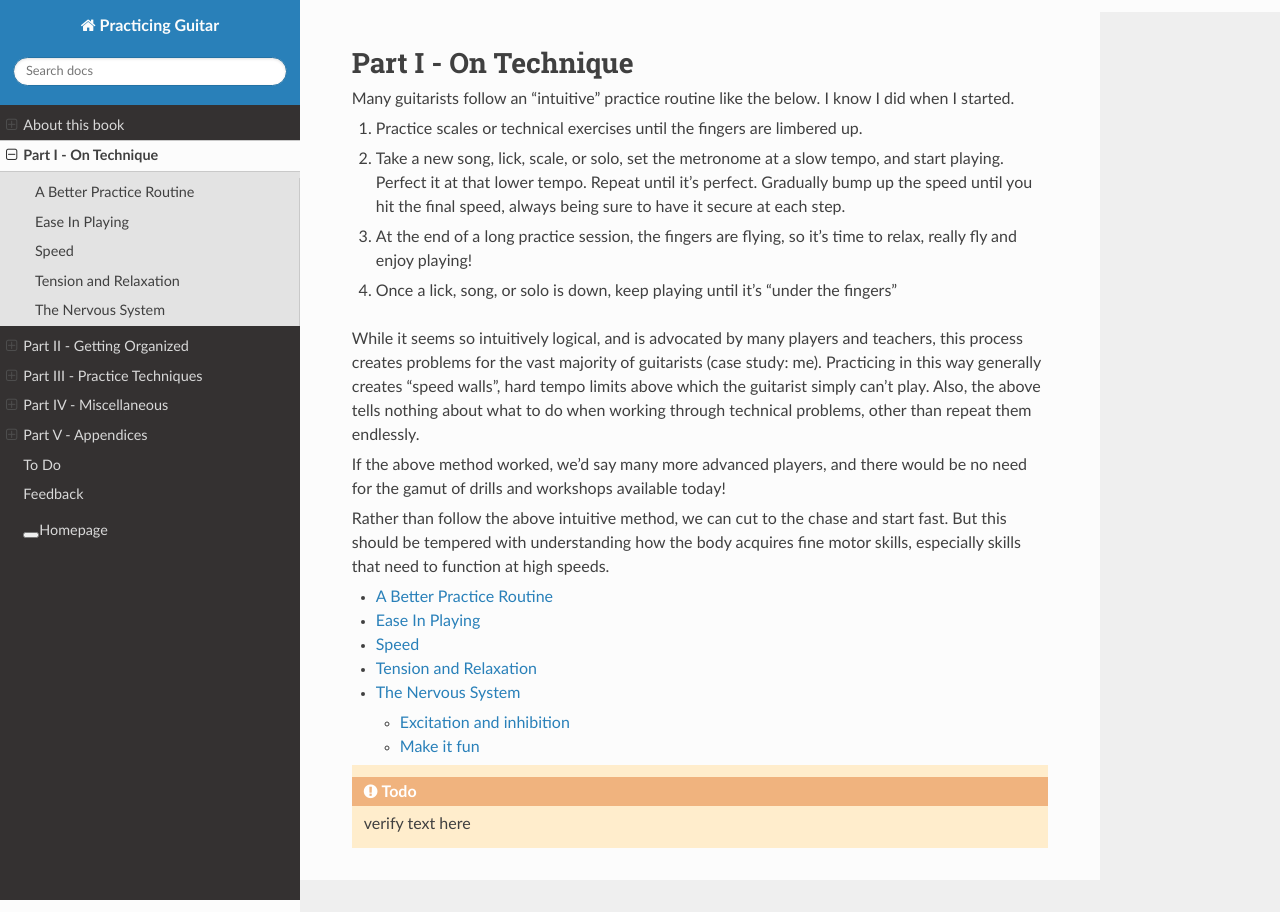
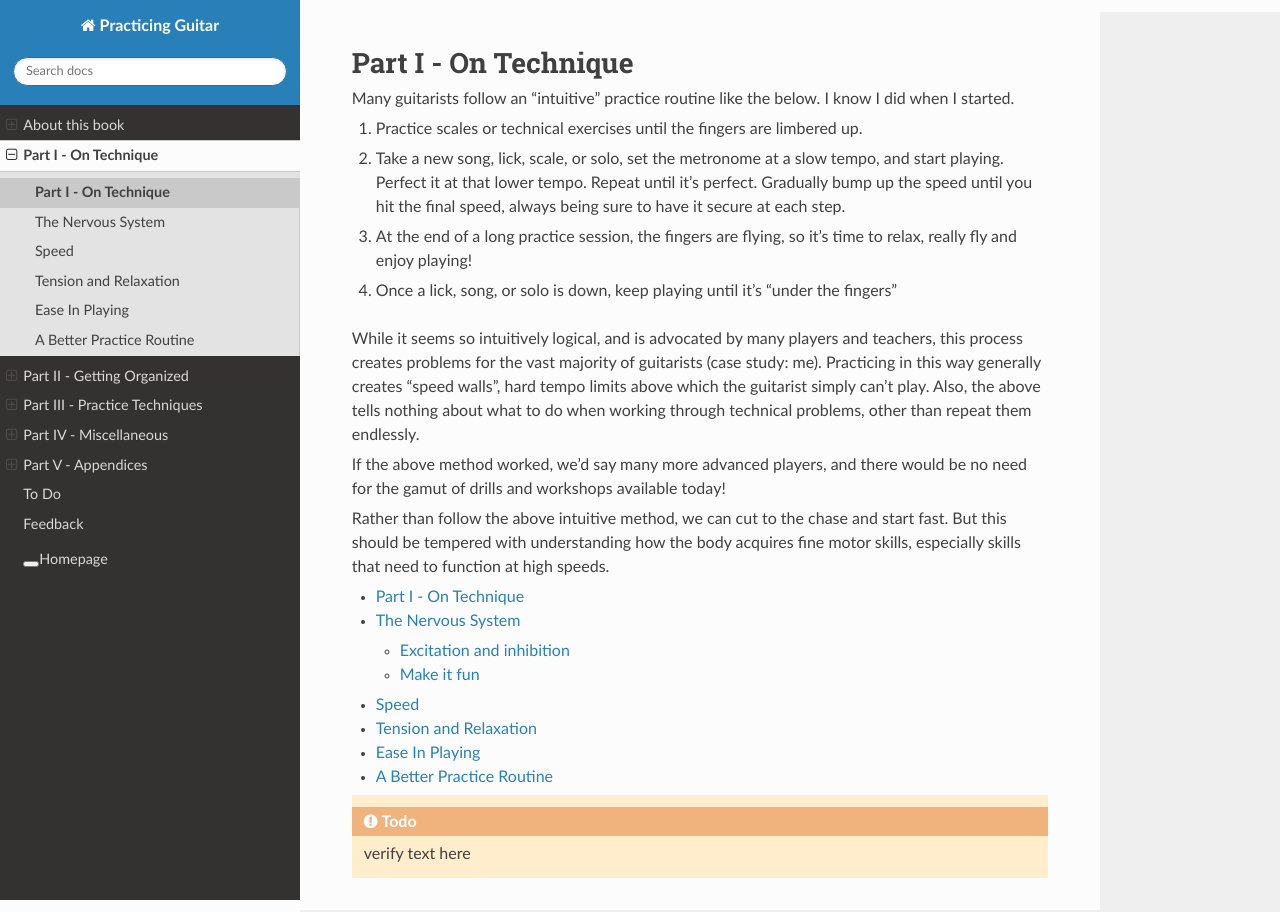
Before and after one commit to jzohrab/practicing-guitar, a Sphinx documentation site: the page built from docs/part-1-on-technique/_index.rst, in a window 1280 px wide. Built offline with Sphinx 7.4.7 and the Read the Docs theme 2.0.0, drawn with Linux system fonts in a browser that asks for light colours; a script that is not in the unit is left out; some of the changed lines change nothing that is shown.

Commit message:
Sec 1 toc.

```diff
--- a/docs/part-1-on-technique/_index.rst
+++ b/docs/part-1-on-technique/_index.rst
@@ -21,8 +21,12 @@ If the above method worked, we'd say many more advanced players, and there would
 Rather than follow the above intuitive method, we can cut to the chase and start fast.  But this should be tempered with understanding how the body acquires fine motor skills, especially skills that need to function at high speeds.
 
 .. toctree::
-   :glob:
 
-   *
+   self
+   the-nervous-system
+   speed
+   tension-and-relaxation
+   ease-in-playing
+   a-better-practice-routine
 
 .. todo:: verify text here
```
